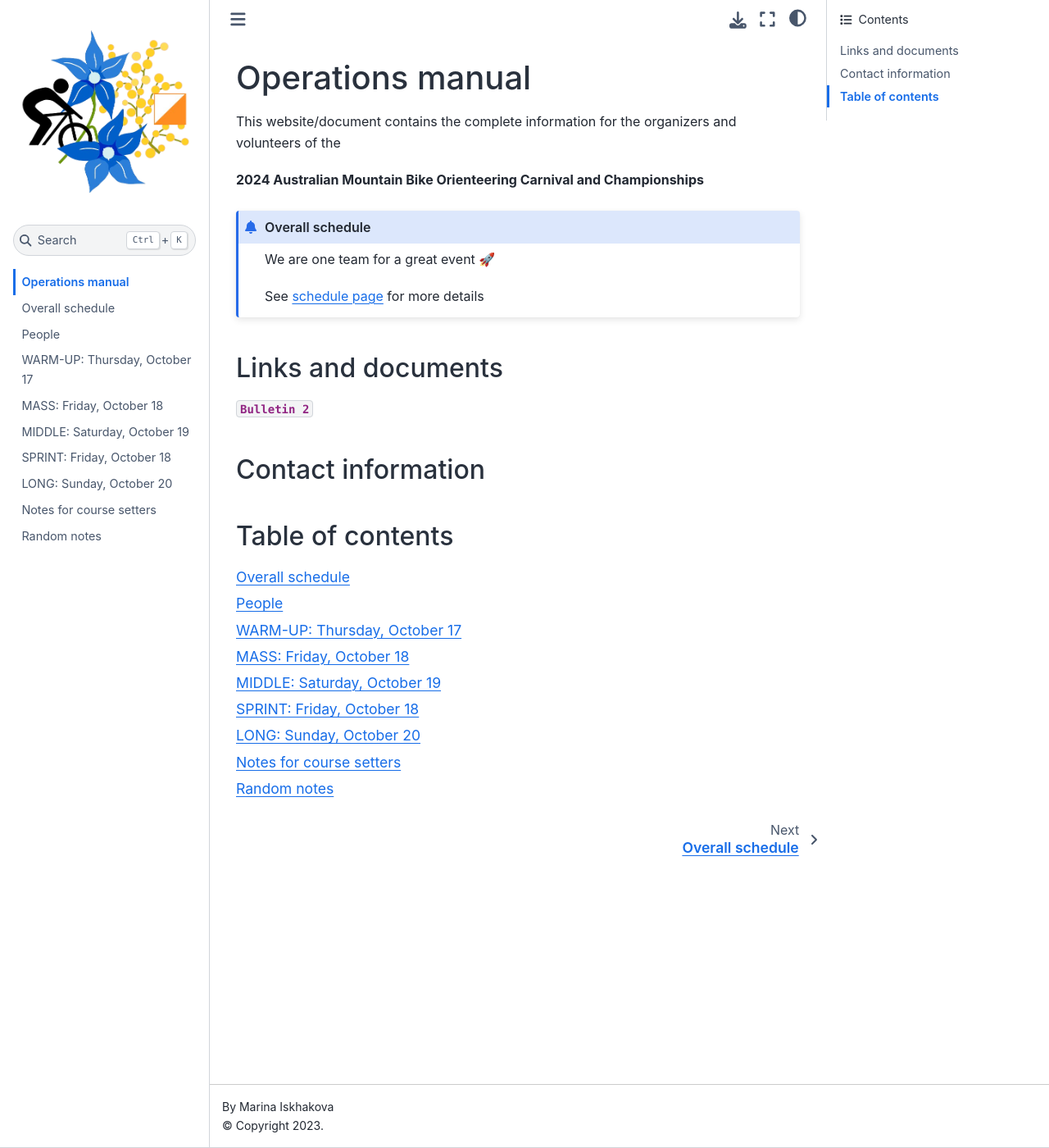
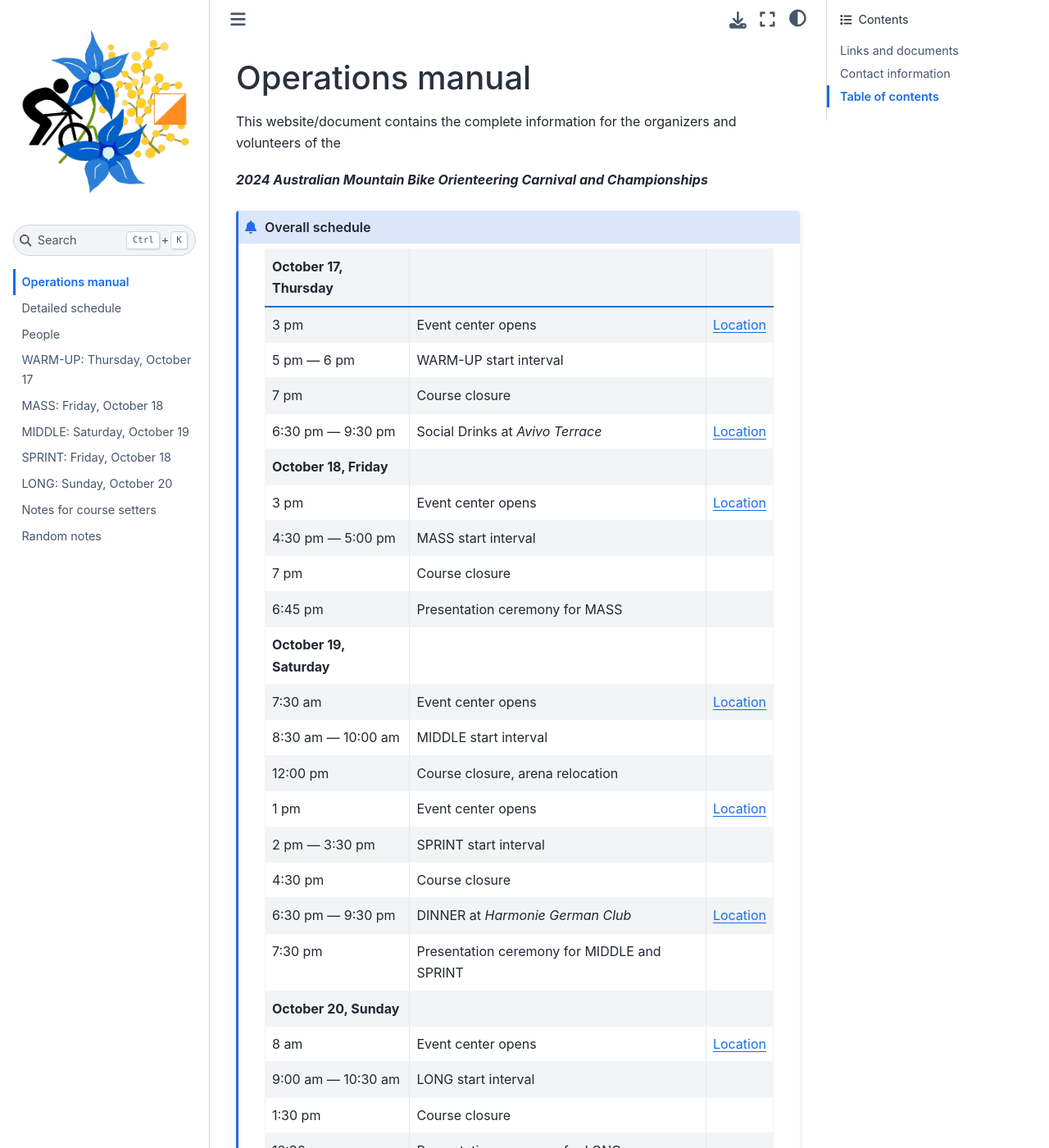
Before and after one commit to fediskhakov/mtbo2024champ, a Jupyter Book: the page built from index.md, in a window 1280 px wide and 1400 px high. Shown: the whole window at 82% size. Built offline with Jupyter Book 1.0.4 settings and Sphinx 7.4.7 and the Sphinx Book theme 1.1.4, drawn with Linux system fonts in a browser that asks for light colours; some of the changed text lies outside the part shown.

Commit message:
Overall schedule on front page

````diff
--- a/index.md
+++ b/index.md
@@ -2,21 +2,51 @@
 
 This website/document contains the complete information for the organizers and volunteers of the
 
-**2024 Australian Mountain Bike Orienteering Carnival and Championships**
+***2024 Australian Mountain Bike Orienteering Carnival and Championships***
 
 ```{admonition} Overall schedule
 
-We are one team for a great event 🚀
+| October 17, Thursday |  |  |
+|--|--|--|
+| 3 pm | Event center opens | [Location](https://maps.app.goo.gl/RkufTrcQbvMn9bMF6) |
+| 5 pm --- 6 pm | WARM-UP start interval | |
+| 7 pm | Course closure | |
+| 6:30 pm --- 9:30 pm | Social Drinks at *Avivo Terrace* | [Location](https://maps.app.goo.gl/Wte5veujM1qiDF4T9) |
+| **October 18, Friday** |  |  |
+| 3 pm | Event center opens | [Location](https://maps.app.goo.gl/caWZitWLByRsVxT79) |
+| 4:30 pm --- 5:00 pm | MASS start interval | |
+| 7 pm | Course closure | |
+| 6:45 pm | Presentation ceremony for MASS | |
+| **October 19, Saturday** |  |  |
+| 7:30 am | Event center opens | [Location](https://maps.app.goo.gl/2cXzt4ywia9G6Hj77) |
+| 8:30 am --- 10:00 am | MIDDLE start interval | |
+| 12:00 pm | Course closure, arena relocation | |
+| 1 pm | Event center opens | [Location](https://maps.app.goo.gl/PX7dE2mznda9W7Q49) |
+| 2 pm --- 3:30 pm | SPRINT start interval | |
+| 4:30 pm | Course closure | |
+| 6:30 pm --- 9:30 pm | DINNER at *Harmonie German Club* | [Location](https://maps.app.goo.gl/RzJVPCCobYroMax18) |
+| 7:30 pm | Presentation ceremony for MIDDLE and SPRINT | |
+| **October 20, Sunday** |  |  |
+| 8 am | Event center opens | [Location](https://maps.app.goo.gl/UvWwtsQ32WtoRC1T6) |
+| 9:00 am --- 10:30 am | LONG start interval | |
+| 1:30 pm | Course closure | |
+| 12:30 pm | Presentation ceremony for LONG | |
 
-
-See [schedule page](schedule.md) for more details
+See [schedule page](schedule.md) for all the details
 
 ```
 
 ## Links and documents
 
+![](/_static/pdf/bulletin2_front.png)
 {download}`Bulletin 2</_static/pdf/bulletin2.pdf>`
 
+- Eventor: [WARMUP](https://eventor.orienteering.asn.au/Events/Show/19686) Thursday Aug 17
+- Eventor: [MASS](https://eventor.orienteering.asn.au/Events/Show/19100) Friday Aug 18
+- Eventor: [MIDDLE](https://eventor.orienteering.asn.au/Events/Show/19101) Saturday Aug 19
+- Eventor: [SPRINT](https://eventor.orienteering.asn.au/Events/Show/19102) Saturday Aug 19
+- Eventor: [LONG](https://eventor.orienteering.asn.au/Events/Show/19103) Sunday Aug 20
+- Eventor: [DINNER](https://eventor.orienteering.asn.au/Events/Show/19687) Saturday Aug 19
 
 
 ## Contact information
--- a/schedule.md
+++ b/schedule.md
@@ -1 +1 @@
-# Overall schedule
+# Detailed schedule
````
Also changed, not shown: _static/pdf/bulletin2_front.png (added).
